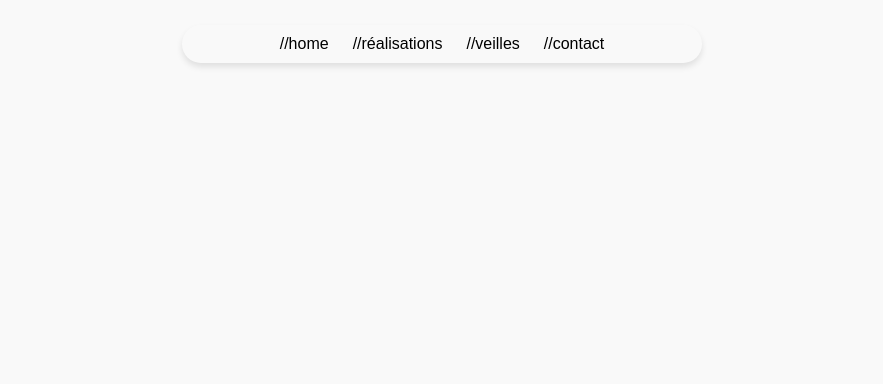
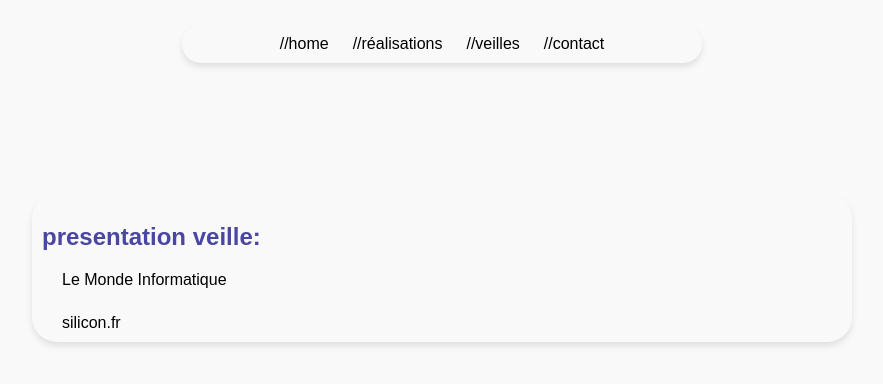
Before and after one commit to nocxy73/portfolio, a plain HTML site: page veille.html in a window 1280 px wide. Shown: the whole page, without its empty margins (198-1081 px from the left). Drawn offline with Linux system fonts and the light colour scheme.

Commit message:
update veilles

```diff
--- a/styles.css
+++ b/styles.css
@@ -58,6 +58,20 @@ body {
     font-family: 'Montserrat', sans-serif;
     margin-top: 15px;
     margin-left: 20px;
+}
+
+#presentation  a {
+    font-family: 'Montserrat', sans-serif;
+    color: black;
+    text-decoration: none;
+    text-align: left;
+    display: block;
+    margin-left: 20px;
+    margin-top: 25px;
+}
+
+#presentation  a:hover {
+    color:#45a049;
 }
 
 #contact {
--- a/veille.html
+++ b/veille.html
@@ -12,5 +12,10 @@
             <a href="veille.html" title="veille">//veilles</a>
             <a href="contact.html" title="contact">//contact</a>
         </div>
+        <div id="presentation">
+            <h2>presentation veille:</h2>
+            <a href="https://www.lemondeinformatique.fr/evenements/" title="lemondeinformatique">Le Monde Informatique</a>
+            <a href="https://www.silicon.fr/" title="silicon.fr">silicon.fr</a>
+        </div>
     </body>
 </html>
```
